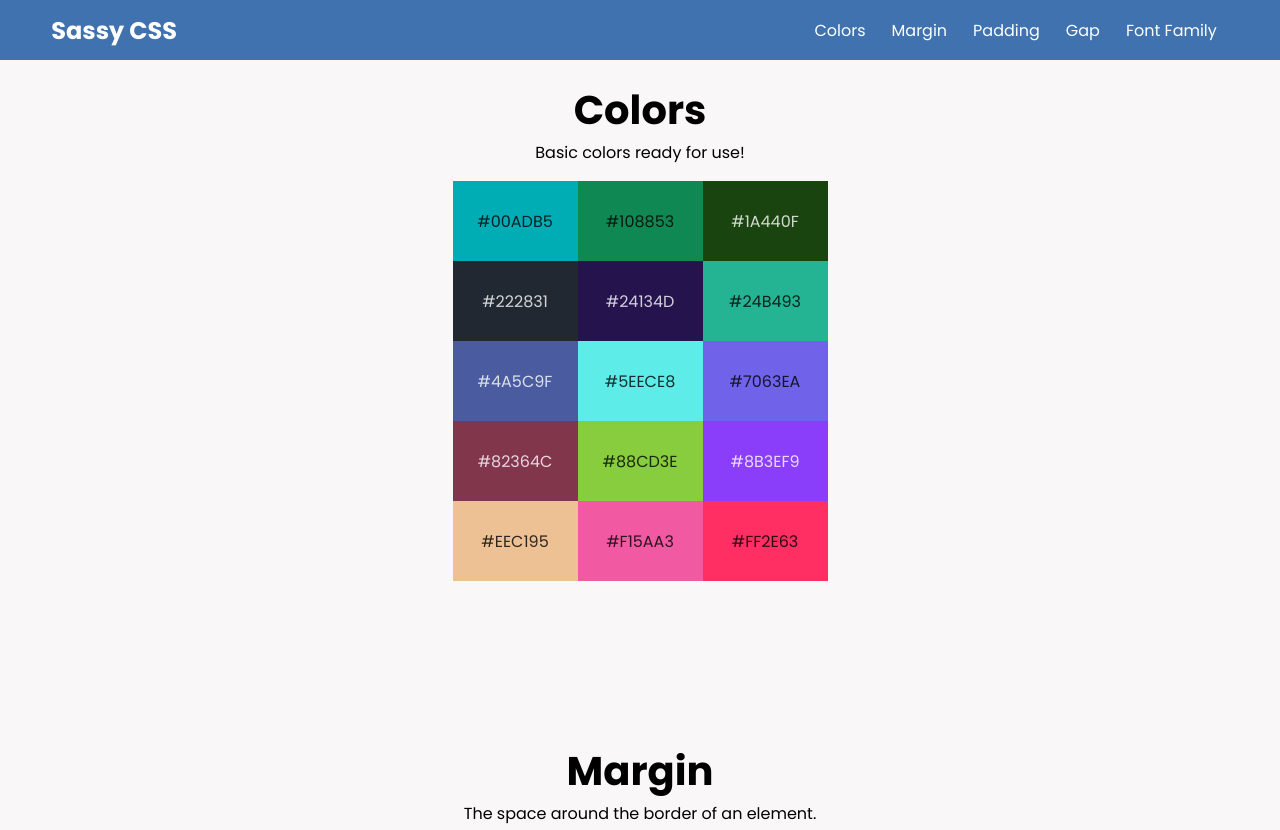
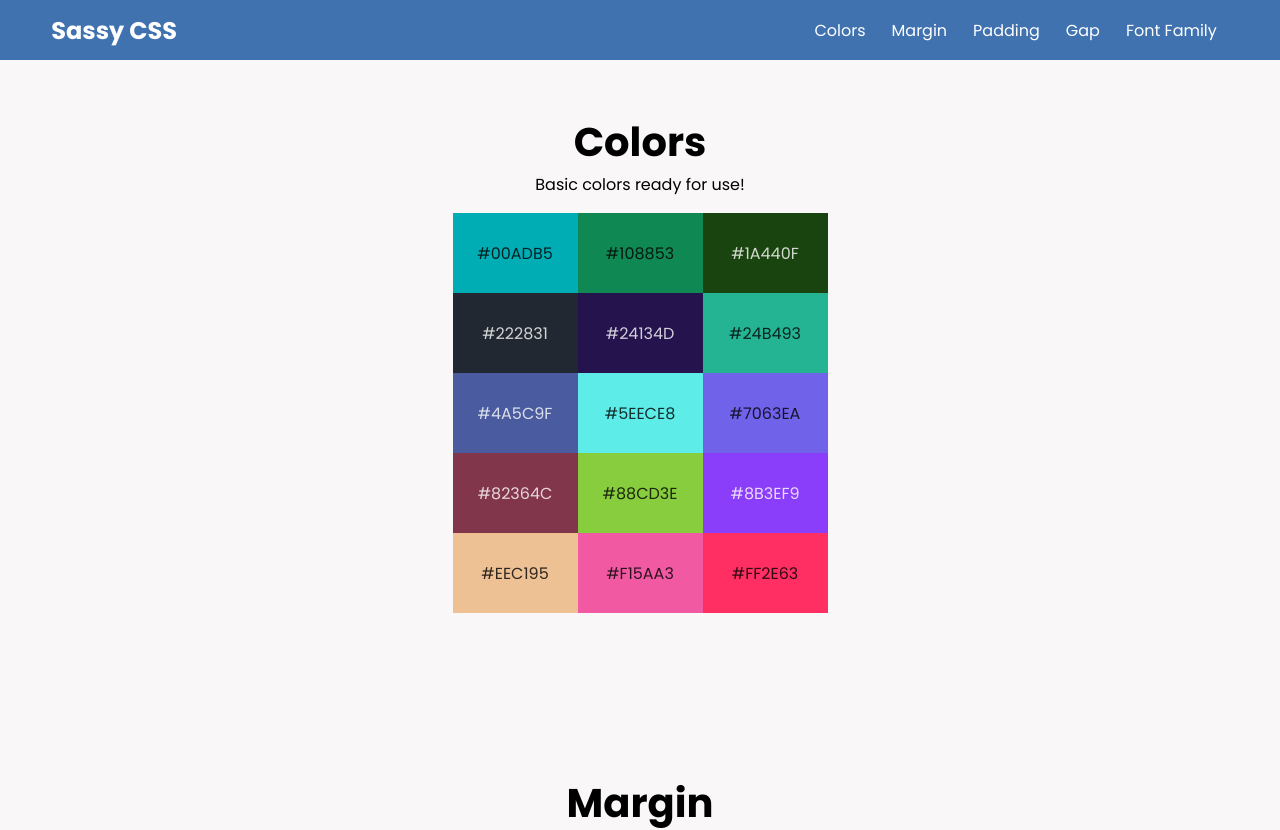
Before and after one commit to moonbamijam/sassy-css, a React (Vite) app: page / in a window 1280 px wide. Shown: the top 830 px of the page. Built offline with nearby package versions, Linux system fonts and the light colour scheme; a web font is replaced by a local one.

Commit message:
feat: add additional padding to main

```diff
--- a/src/styles/globals.scss
+++ b/src/styles/globals.scss
@@ -19,3 +19,7 @@ body {
   font-family: "Poppins", sans-serif;
   background-color: $background;
 }
+
+main {
+  padding: 32px;
+}
```
